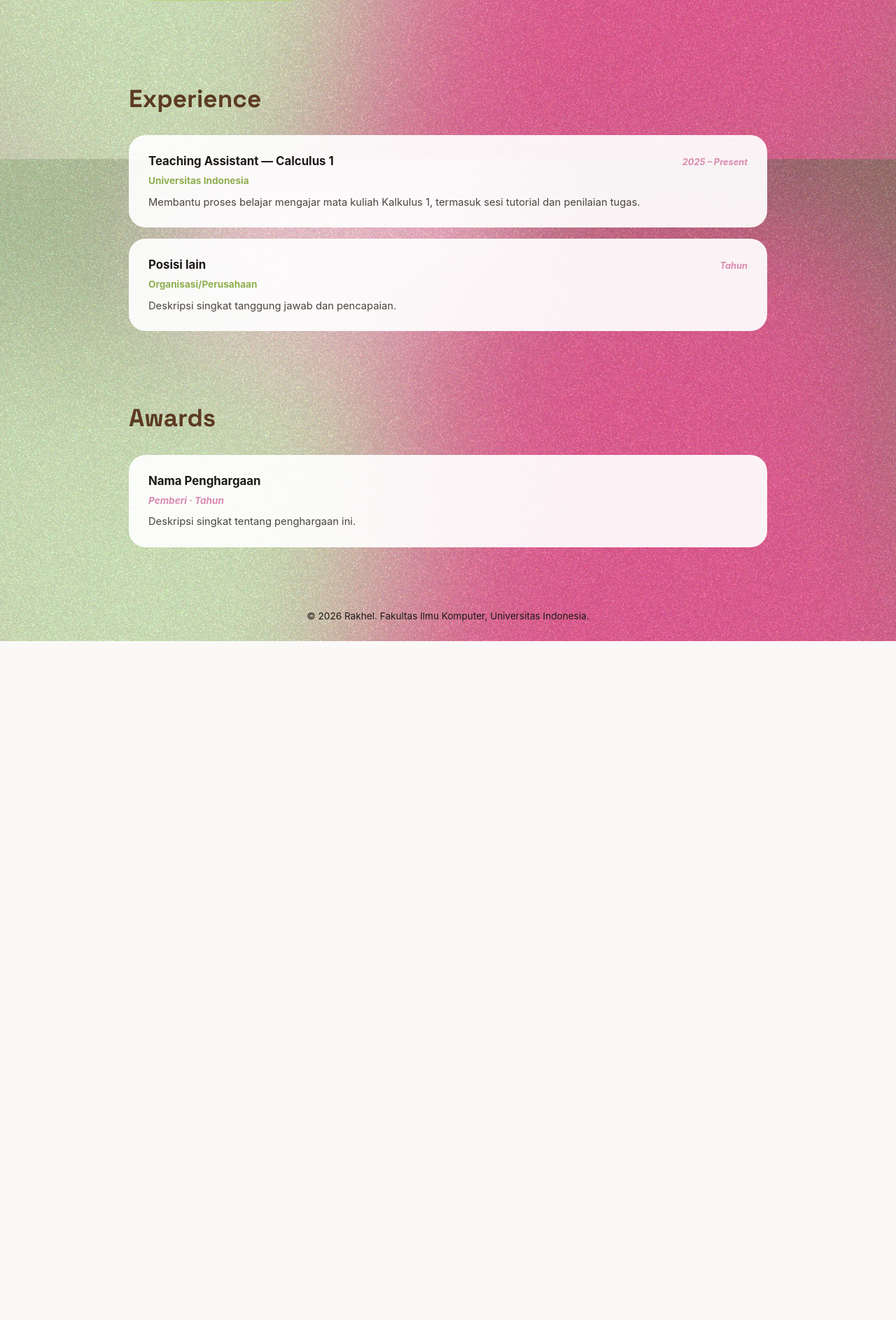
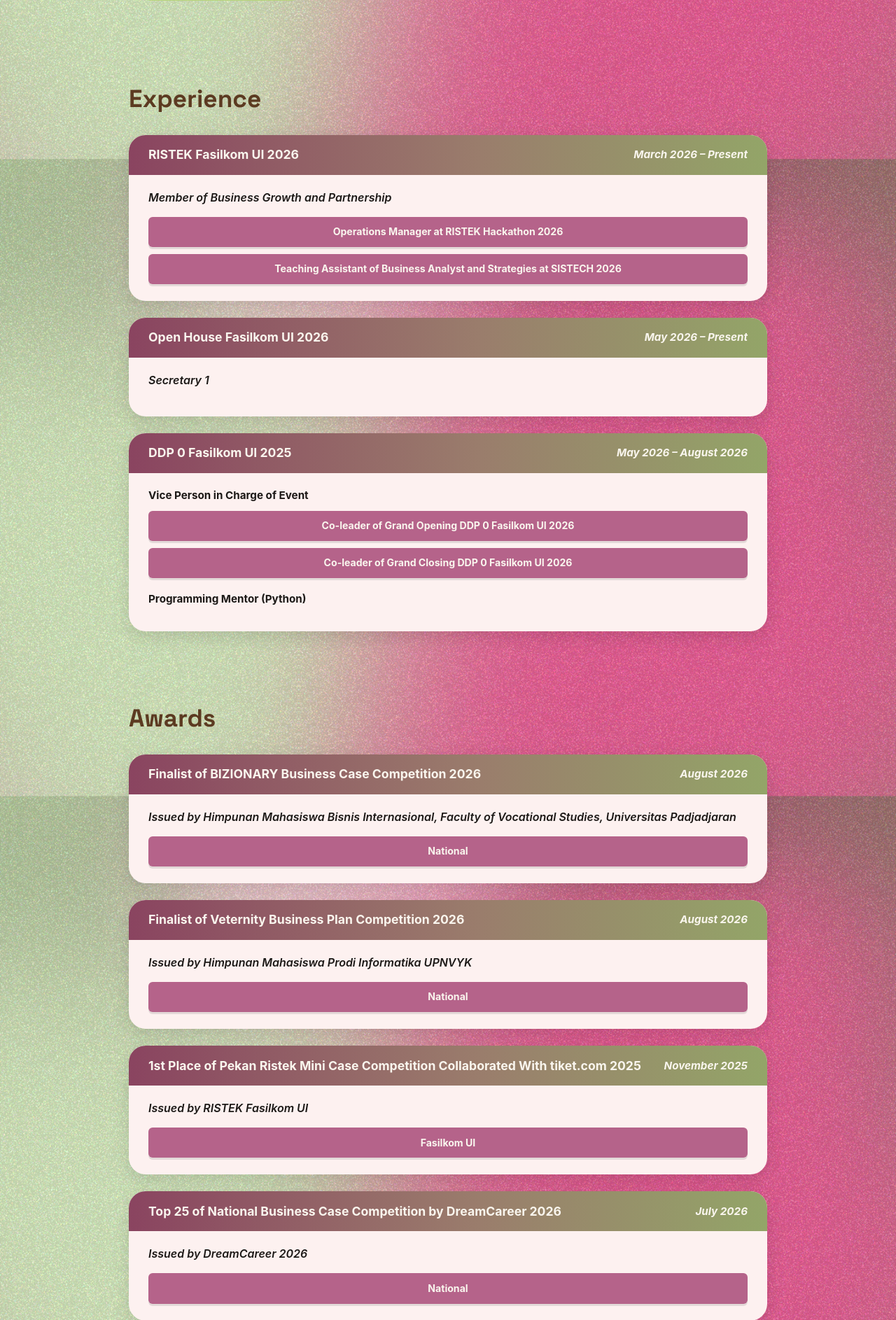
Before and after one commit to rakhel-ariw1/myportofolio, a Django app: page / in a window 1280 px wide. Shown: the part 683-2569 px from the top of the page at 70% size. Before the commit the page ends 1599 px from the top, so only its background shows below. Run offline with Django 5.2, Linux system fonts and the light colour scheme.

Commit message:
update latihan-branch

```diff
--- a/static/css/style.css
+++ b/static/css/style.css
@@ -251,64 +251,82 @@ h1, .brand {
 .awards-list {
     display: flex;
     flex-direction: column;
-    gap: 1rem;
+    gap: 1.5rem;
 }
 
-.experience-item,
-.award-item {
-    background-color: var(--pill-bg);
+.card-item {
+    background-color: #fdf1f0;
     border-radius: var(--radius-card);
-    padding: 1.5rem 1.75rem;
-    color: var(--ink);
+    overflow: hidden;
+    box-shadow: 0 8px 24px rgba(0, 0, 0, 0.12);
 }
 
-.experience-header {
+.card-header {
     display: flex;
     justify-content: space-between;
-    align-items: baseline;
+    align-items: center;
     flex-wrap: wrap;
     gap: 0.5rem;
-    margin-bottom: 0.25rem;
+    background: linear-gradient(90deg, #8a4460 0%, #9a7d6c 55%, #93a568 100%);
+    padding: 0.9rem 1.75rem;
 }
 
-.experience-header h3 {
-    font-size: 1.05rem;
+.card-header h3 {
+    font-size: 1.1rem;
     font-weight: 700;
+    color: var(--cream);
 }
 
-.experience-date {
-    font-size: 0.8rem;
+.card-year {
     font-style: italic;
-    color: var(--accent-pink);
     font-weight: 700;
+    color: var(--cream);
+    font-size: 0.95rem;
     white-space: nowrap;
 }
 
-.experience-org {
-    font-size: 0.85rem;
-    font-weight: 700;
-    color: var(--accent-green-dark);
-    margin-bottom: 0.5rem;
+.card-body {
+    padding: 1.25rem 1.75rem 1.5rem;
 }
 
-.experience-desc,
-.award-desc {
-    color: #4a453f;
-    font-size: 0.92rem;
+.card-org {
+    font-style: italic;
+    color: var(--ink);
+    font-weight: 600;
+    margin-bottom: 0.9rem;
 }
 
-.award-item h3 {
-    font-size: 1.05rem;
-    font-weight: 700;
-    margin-bottom: 0.25rem;
+.pill-bar-list {
+    list-style: none;
+    display: flex;
+    flex-direction: column;
+    gap: 0.6rem;
 }
 
-.award-issuer {
-    font-size: 0.85rem;
-    font-style: italic;
-    color: var(--accent-pink);
+.pill-bar {
+    background-color: #b5638a;
+    color: var(--cream);
     font-weight: 700;
-    margin-bottom: 0.5rem;
+    font-size: 0.88rem;
+    text-align: center;
+    padding: 0.65rem 1rem;
+    border-radius: 6px;
+    box-shadow: 0 3px 0 rgba(0, 0, 0, 0.1);
+}
+
+.card-position {
+    margin-top: 1.1rem;
+}
+
+.card-position:first-child {
+    margin-top: 0;
+}
+
+.card-position-title {
+    font-weight: 700;
+    color: var(--ink);
+    margin-bottom: 0.6rem;
+    font-size: 0.95rem;
 }
 
 .site-footer {
--- a/templates/index.html
+++ b/templates/index.html
@@ -56,21 +56,47 @@
             <div class="container">
                 <h2>Experience</h2>
                 <div class="experience-list">
-                    <div class="experience-item">
-                        <div class="experience-header">
-                            <h3>Teaching Assistant — Calculus 1</h3>
-                            <span class="experience-date">2025 &ndash; Present</span>
+                    <div class="card-item">
+                        <div class="card-header">
+                            <h3>RISTEK Fasilkom UI 2026</h3>
+                            <span class="card-year">March 2026 &ndash; Present</span>
                         </div>
-                        <p class="experience-org">Universitas Indonesia</p>
-                        <p class="experience-desc">Membantu proses belajar mengajar mata kuliah Kalkulus 1, termasuk sesi tutorial dan penilaian tugas.</p>
+                        <div class="card-body">
+                            <p class="card-org">Member of Business Growth and Partnership</p>
+                            <ul class="pill-bar-list">
+                                <li class="pill-bar">Operations Manager at RISTEK Hackathon 2026</li>
+                                <li class="pill-bar">Teaching Assistant of Business Analyst and Strategies at SISTECH 2026</li>
+                            </ul>
+                        </div>
                     </div>
-                    <div class="experience-item">
-                        <div class="experience-header">
-                            <h3>Posisi lain</h3>
-                            <span class="experience-date">Tahun</span>
+
+                    <div class="card-item">
+                        <div class="card-header">
+                            <h3>Open House Fasilkom UI 2026</h3>
+                            <span class="card-year">May 2026 &ndash; Present</span>
                         </div>
-                        <p class="experience-org">Organisasi/Perusahaan</p>
-                        <p class="experience-desc">Deskripsi singkat tanggung jawab dan pencapaian.</p>
+                        <div class="card-body">
+                            <p class="card-org">Secretary 1</p>
+                        </div>
+                    </div>
+
+                    <div class="card-item">
+                        <div class="card-header">
+                            <h3>DDP 0 Fasilkom UI 2025</h3>
+                            <span class="card-year">May 2026 &ndash; August 2026</span>
+                        </div>
+                        <div class="card-body">
+                            <div class="card-position">
+                                <p class="card-position-title">Vice Person in Charge of Event</p>
+                                <ul class="pill-bar-list">
+                                    <li class="pill-bar">Co-leader of Grand Opening DDP 0 Fasilkom UI 2026</li>
+                                    <li class="pill-bar">Co-leader of Grand Closing DDP 0 Fasilkom UI 2026</li>
+                                </ul>
+                            </div>
+                            <div class="card-position">
+                                <p class="card-position-title">Programming Mentor (Python)</p>
+                            </div>
+                        </div>
                     </div>
                 </div>
             </div>
@@ -80,10 +106,56 @@
             <div class="container">
                 <h2>Awards</h2>
                 <div class="awards-list">
-                    <div class="award-item">
-                        <h3>Nama Penghargaan</h3>
-                        <p class="award-issuer">Pemberi &middot; Tahun</p>
-                        <p class="award-desc">Deskripsi singkat tentang penghargaan ini.</p>
+                    <div class="card-item">
+                        <div class="card-header">
+                            <h3>Finalist of BIZIONARY Business Case Competition 2026</h3>
+                            <span class="card-year">August 2026</span>
+                        </div>
+                        <div class="card-body">
+                            <p class="card-org">Issued by Himpunan Mahasiswa Bisnis Internasional, Faculty of Vocational Studies, Universitas Padjadjaran</p>
+                            <ul class="pill-bar-list">
+                                <li class="pill-bar">National</li>
+                            </ul>
+                        </div>
+                    </div>
+
+                    <div class="card-item">
+                        <div class="card-header">
+                            <h3>Finalist of Veternity Business Plan Competition 2026</h3>
+                            <span class="card-year">August 2026</span>
+                        </div>
+                        <div class="card-body">
+                            <p class="card-org">Issued by Himpunan Mahasiswa Prodi Informatika UPNVYK</p>
+                            <ul class="pill-bar-list">
+                                <li class="pill-bar">National</li>
+                            </ul>
+                        </div>
+                    </div>
+
+                    <div class="card-item">
+                        <div class="card-header">
+                            <h3>1st Place of Pekan Ristek Mini Case Competition Collaborated With tiket.com 2025</h3>
+                            <span class="card-year">November 2025</span>
+                        </div>
+                        <div class="card-body">
+                            <p class="card-org">Issued by RISTEK Fasilkom UI</p>
+                            <ul class="pill-bar-list">
+                                <li class="pill-bar">Fasilkom UI</li>
+                            </ul>
+                        </div>
+                    </div>
+
+                    <div class="card-item">
+                        <div class="card-header">
+                            <h3>Top 25 of National Business Case Competition by DreamCareer 2026</h3>
+                            <span class="card-year">July 2026</span>
+                        </div>
+                        <div class="card-body">
+                            <p class="card-org">Issued by DreamCareer 2026</p>
+                            <ul class="pill-bar-list">
+                                <li class="pill-bar">National</li>
+                            </ul>
+                        </div>
                     </div>
                 </div>
             </div>
```
